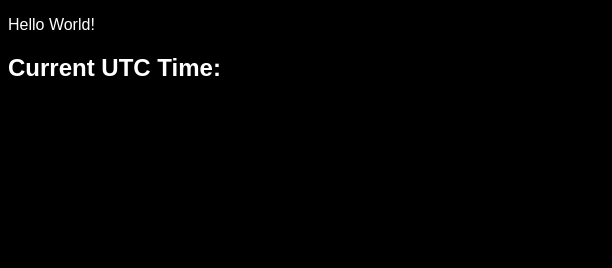
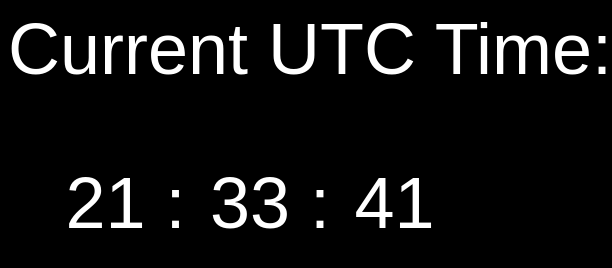
Before and after one commit to oof2win2/electronTimeApp, an Electron app: page index.html in a window 500 px wide. Shown: the whole page, 612 px wide, since content can reach past the window. Drawn offline with Linux system fonts and the light colour scheme.

Commit message:
Code and app now works, minor fixes and additions
When run, the code now displays the current time with a header in a brand new Electron window. Minor styling additions to make it look better, such as no window header. Still need to fix a few things, list in README.md

```diff
--- a/index.html
+++ b/index.html
@@ -4,12 +4,13 @@
     <meta charset="UTF-8">
     <link rel="stylesheet" type="text/css" href="styles.css">
   </head>
-  <body>
-    <p>Hello World!</p>
-    <h2>Current UTC Time:</h2>
-    <script type="text/javascript" href="./myCode.js"></script>
-    <p id="hrs"></p>
-    <p id="mins"></p>
-    <p id="secs"></p>
+  <body class="noselect">
+    <p class="text">Current UTC Time:</p>
+    <div class="allTime">
+      <p id="hrs" class="time text"></p>
+      <p id="mins" class="time text"></p>
+      <p id="secs" class="time text"></p>
+    </div>
+    <script type="text/javascript" src="./myCode.js"></script>
   </body>
 </html>
--- a/myCode.js
+++ b/myCode.js
@@ -1,49 +1,39 @@
-const { app  } = require('electron');
-//module of my code to make main.js cleaner
-
-function runDate() {
-  let hours, minutes, seconds;
-  for (let hours = 0; hours < 24; hours++) {
-    hours = updateHours();
-    for(let minutes = 0; minutes < 60; minutes++) {
-      minutes = updateMinutes();
-      for(let seconds = 0; seconds < 60; seconds++) {
-        seconds = updateSeconds();
-        console.log("The current time is: " + hours + " " + minutes + " " + seconds); //for debug uses in the future, logs to console when running through npm start
-        //console.log(seconds.length, seconds);
-        sleep(80);
-      }
-    }
-  }
-}
-
 //these three functions do exactly their description, they update the hours, minutes and seconds on the clock
-function updateHours() {
+function updateHours(flash) {
   let now = new Date();
   let hours = String(now.getHours());
+  if (hours.length == 1) {
+    hours = '0'+hours;
+  }
+  if (flash) {
+    hours = hours + ' : ';
+  }
+  else {
+    hours = hours + '   ';
+  }
   return hours;
 }
-function updateMinutes() {
+function updateMinutes(flash) {
   let now = new Date();
   let minutes = String(now.getMinutes());
+  if (minutes.length == 1) {
+    minutes = '0'+minutes;
+  }
+  if (flash) {
+    minutes = minutes + ' : ';
+  }
+  else {
+    minutes = minutes + '   ';
+  }
   return minutes;
 }
 function updateSeconds() {
   let now = new Date();
   let seconds = String(now.getSeconds());
   if (seconds.length == 1) {
-    seconds = '0'+String(seconds);
+    seconds = '0'+seconds;
   }
   return seconds;
-}
-
-//this function blocks any action until it finishes, basically making EVERYTHING wait for it to finish
-function sleep(milliseconds) {
-  const date = Date.now();
-  let currentDate = null;
-  do {
-    currentDate = Date.now();
-  } while (currentDate - date < milliseconds);
 }
 
 //function for testing stuff, should not run in normal cycle
@@ -55,13 +45,16 @@ function test() {
   }
 }
 
-function run() {
-  while (1) {
-    document.getElementById("hrs").innerHTML = updateHours();
-    document.getElementById("mins").innerHTML = updateMinutes();
-    document.getElementById("secs").innerHTML = updateSeconds();
-    sleep(80);
-  }
+function update() {
+  let secs = updateSeconds();
+  let flash = secs % 2;
+  document.getElementById("hrs").innerHTML = updateHours(flash);
+  document.getElementById("mins").innerHTML = updateMinutes(flash);
+  document.getElementById("secs").innerHTML = updateSeconds();
 }
 
-module.exports = { runDate, test, run };
+function run() {
+  setInterval(update, 200);
+}
+
+run();
--- a/styles.css
+++ b/styles.css
@@ -3,3 +3,25 @@ body {
   font-family: "Oswald", sans-serif;
   color: #FFFFFF;
 }
+.time {
+  display: inline;
+}
+.text {
+  font-size: 72px;
+  white-space:pre;
+  margin-top: 0px;
+  margin-left: 0px;
+  margin-right: 0px;
+}
+.allTime {
+  text-align: center;
+}
+.noselect {
+  -webkit-touch-callout: none; /* iOS Safari */
+    -webkit-user-select: none; /* Safari */
+     -khtml-user-select: none; /* Konqueror HTML */
+       -moz-user-select: none; /* Old versions of Firefox */
+        -ms-user-select: none; /* Internet Explorer/Edge */
+            user-select: none; /* Non-prefixed version, currently
+                                  supported by Chrome, Edge, Opera and Firefox */
+}
```
Also changed, not shown: main.js (+7 -10 lines), package.json (+2 -9 lines), README.md.
